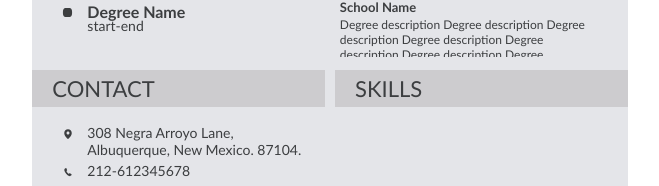
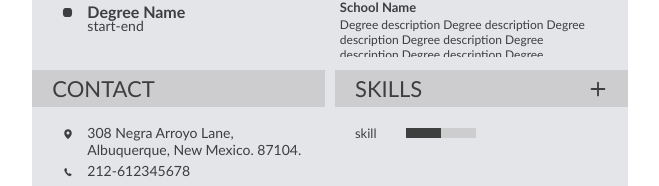
Before and after one commit to reda777/cv-project, a React (Create React App) app: page / in a window 1280 px wide. Shown: the part 396-582 px from the top of the page, without its empty margins (310-969 px from the left). Built offline with nearby package versions, Linux system fonts and the light colour scheme.

Commit message:
Finish Skills part

```diff
--- a/src/components/Skills.js
+++ b/src/components/Skills.js
@@ -1,72 +1,92 @@
-import React, {Component} from 'react';
+import React, { Component } from 'react';
 class Skills extends Component{
   constructor(){
     super();
     this.state={
-        renderPart: 'default',
-        address: '308 Negra Arroyo Lane, Albuquerque, New Mexico. 87104.',
-        phone: '212-612345678',
-        email: 'email-name@email.com',
-        website: 'website.com',
-    }
+      renderId: 0,
+      renderPart: 'default',
+      rows: [{id:0, skillName: 'skill', skillRange: 5 }]
+    };
     this.handleClick=this.handleClick.bind(this);
     this.handleChange=this.handleChange.bind(this);
     this.handleEnter=this.handleEnter.bind(this);
+    this.handleAdd=this.handleAdd.bind(this);
   }
-  handleChange(e) {
-    const target = e.target;
-    const value = target.value;
-    const id = target.id;
-    this.setState({
-      [id]: value,
-    });
+  handleAdd(){
+    if(this.state.rows.length<6){
+      this.setState((state) => ({
+        rows: state.rows.concat({ id: state.rows.length, skillName: 'skill', skillRange: 5 })
+      }));
+    }
+  }
+  handleChange(e){
+    const value=e.target.value;
+    const prop=e.target.id;
+    const idToUpdate=e.target.parentNode.getAttribute("data-id");
+    this.setState(prevState => ({
+      rows: prevState.rows.map(row => {
+        if (row.id === parseInt(idToUpdate)) {
+          return {
+            ...row,
+            [prop]: value
+          };
+        }
+        return row;
+      })
+    }));
   }
   handleEnter(e){
     if(e.key==="Enter"){
-      this.setState({renderPart: 0,})
+      this.setState({renderPart: 'default',})
     }
   }
   handleClick(e){
+    console.log(e.target.className);
     this.setState({
-      renderPart: e.target.id,
+      renderId: parseInt(e.target.parentNode.dataset.id),
+      renderPart: e.target.classList[0],
     });
   }
-  renderAddress(){
+  renderSkillName(id){
     const renderPart=this.state.renderPart;
-    let currentJobSpan=(renderPart==='address')?
-                  (<input type='text' id='address' value={this.state.address} onChange={this.handleChange} onKeyDown={this.handleEnter}/>):
-                  (<span id='address' onClick={this.handleClick}>{this.state.address}</span>);
-    return currentJobSpan;
+    const renderId=this.state.renderId;
+    let skillNameDiv=(renderPart==='skillName' && renderId===id)?
+                  (<input type='text' id='skillName' value={this.state.rows[id].skillName} onChange={this.handleChange} onKeyDown={this.handleEnter}/>):
+                  (<div className='skillName' onClick={this.handleClick}>{this.state.rows[id].skillName}</div>);
+    return skillNameDiv;
   }
-  renderPhone(){
+  renderSkillRange(id){
     const renderPart=this.state.renderPart;
-    let currentJobSpan=(renderPart==='phone')?
-                  (<input type='text' id='phone' value={this.state.phone} onChange={this.handleChange} onKeyDown={this.handleEnter}/>):
-                  (<span id='phone' onClick={this.handleClick}>{this.state.phone}</span>);
-    return currentJobSpan;
+    const renderId=this.state.renderId;
+    let skillRangeDiv=(renderPart==='skillRange' && renderId===id)?
+                  (<input type="range" min="1" max="10" name="skillRange" id='skillRange' value={this.state.rows[id].skillRange} onChange={this.handleChange} onKeyDown={this.handleEnter}/>):
+                  (<div data-id={id} className='skillRange' onClick={this.handleClick} ><div className='skillRange insideSkillRange' style={{width:7 * this.state.rows[id].skillRange+'px'}}></div></div>);
+    return skillRangeDiv;
   }
-  renderEmail(){
-    const renderPart=this.state.renderPart;
-    let currentJobSpan=(renderPart==='email')?
-                  (<input type='text' id='email' value={this.state.email} onChange={this.handleChange} onKeyDown={this.handleEnter}/>):
-                  (<span id='email' onClick={this.handleClick}>{this.state.email}</span>);
-    return currentJobSpan;
-  }
-  renderWebsite(){
-    const renderPart=this.state.renderPart;
-    let currentJobSpan=(renderPart==='website')?
-                  (<input type='text' id='website' value={this.state.website} onChange={this.handleChange} onKeyDown={this.handleEnter}/>):
-                  (<span id='website' onClick={this.handleClick}>{this.state.website}</span>);
-    return currentJobSpan;
+  renderRows(){
+    return this.state.rows.map((row,index)=>{
+      return (
+        <div className='skillsRow' data-id={index} key={index}>
+          {this.renderSkillName(index)}
+          {this.renderSkillRange(index)}
+        </div>
+      );
+    })
   }
   render(){
+    let rows=this.renderRows();
     return (
       <div className='skills'>
         <div className='title'>
           <div className='titleText'>SKILLS</div>
+          <div className='addExp'>
+            <svg  onClick={this.handleAdd} xmlns="http://www.w3.org/2000/svg" viewBox="0 0 24 24">
+              <path fillRule="evenodd" d="M12 4a1 1 0 0 1 1 1v6h6a1 1 0 1 1 0 2h-6v6a1 1 0 1 1-2 0v-6H5a1 1 0 1 1 0-2h6V5a1 1 0 0 1 1-1Z" clipRule="evenodd"/>
+            </svg>
+          </div>
         </div>
         <div className='rows'>
-
+          {rows}
         </div>
       </div>
     );
--- a/src/styles/index.css
+++ b/src/styles/index.css
@@ -331,5 +331,60 @@ body {
     width: 100%;
     height: calc(27px + 10px);
     padding: 5px 5px 5px 20px;
+    display: grid;
+    grid-template-columns: 1fr 50px;
+}
+.skills .addExp{
+    display: flex;
+    justify-content: center;
+    align-items: center;
+}
+.skills .addExp svg{
+    display: inline-block;
+    width: 22px;
+    cursor: pointer;
+}
+.skills .addExp svg path,
+.skills .square svg path{
+    fill: var(--main-font-color);
+}
+.skills .rows{
+    padding: 15px 20px 0 20px;
+    width: 100%;
+    box-sizing: border-box;
+    display: flex;
+    flex-wrap: wrap;
+    align-content: space-around;
+}
+.skills .skillsRow{
+    display: flex;
+    align-items: center;
+    margin: 3px 0;
+    min-width: calc(252px / 2);
+}
+.skills .skillName{
+    font-weight: 200;
+    font-size: 13px;
+    padding-right: 5px;
+    min-width: calc(126px - 70px - 5px - 5px);
+}
+.skills .skillRange{
+    width: 70px;
+    height: 10px;
+    background-color: var(--title-bg-color);
+    margin-right: 5px;
+}
+.skills .insideSkillRange{
+    height: 10px;
+    background-color: var(--header-bg-color);
+}
+.skills input[type="text"] {
+    font-family: var(--header-font);
+    height: fit-content;
+    margin-right: 5px;
+    box-sizing: border-box;
+}
+.skills input[type="range"] {
+    width: 70px;
 }
 /*** Skills ***/
```
